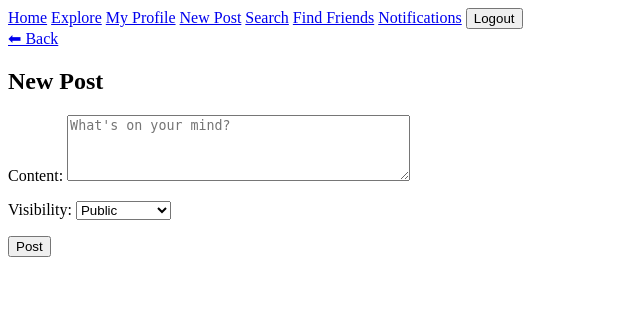
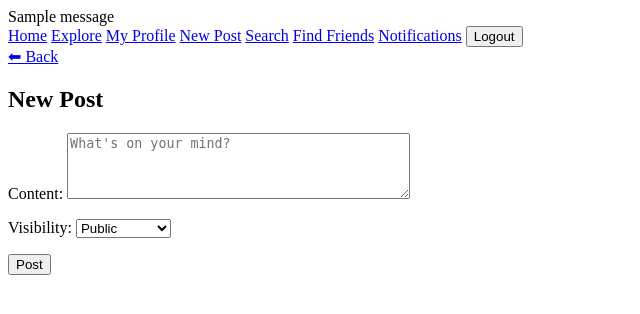
Before and after one commit to 02valentino/social-network, a Django app: page /post/new/ in a window 1280 px wide. Shown: the top 314 px of the page, without its empty margins (0-640 px from the left). Run offline with Django 5.2, Linux system fonts and the light colour scheme; a user stored in the database is signed in; tables that the repository leaves empty hold one stand-in row (values such as "Sample post"); one stand-in notice (Sample message) is shown.

Commit message:
templates: improve base template to show flash messages and handle guest navigation

```diff
--- a/templates/base.html
+++ b/templates/base.html
@@ -4,35 +4,36 @@
     <meta charset="UTF-8">
 </head>
 <body>
+{% if messages %}
+{% for message in messages %}
+<div class="alert alert-{{ message.tags }}">
+    {{ message }}
+</div>
+{% endfor %}
+{% endif %}
 <header>
     <nav>
         {% if user.is_authenticated %}
             <a href="{% url 'post-list' %}">Home</a>
-
             <a href="{% url 'explore' %}">Explore</a>
-
             <a href="{% url 'profile' user.username %}">My Profile</a>
-
             <a href="{% url 'post-create' %}">New Post</a>
-
             <a href="{% url 'user-search' %}">Search</a>
-
             <a href="{% url 'friend-suggestions' %}">Find Friends</a>
-
             <a href="{% url 'notifications' %}">Notifications</a>
-
             {% if is_moderator %}
                 <a href="{% url 'moderator-dashboard' %}">Moderator Panel</a>
             {% endif %}
-
             <form method="post" action="{% url 'logout' %}" style="display:inline;">
                 {% csrf_token %}
                 <button type="submit">Logout</button>
             </form>
         {% else %}
+            {% if request.resolver_match.url_name != 'welcome' %}
+                <a href="{% url 'welcome' %}">Home</a>
                 <a href="{% url 'login' %}">Login</a>
-
                 <a href="{% url 'signup' %}">Sign Up</a>
+            {% endif %}
         {% endif %}
     </nav>
 </header>
```
Lines whose indentation alone changed are shown as unchanged.
